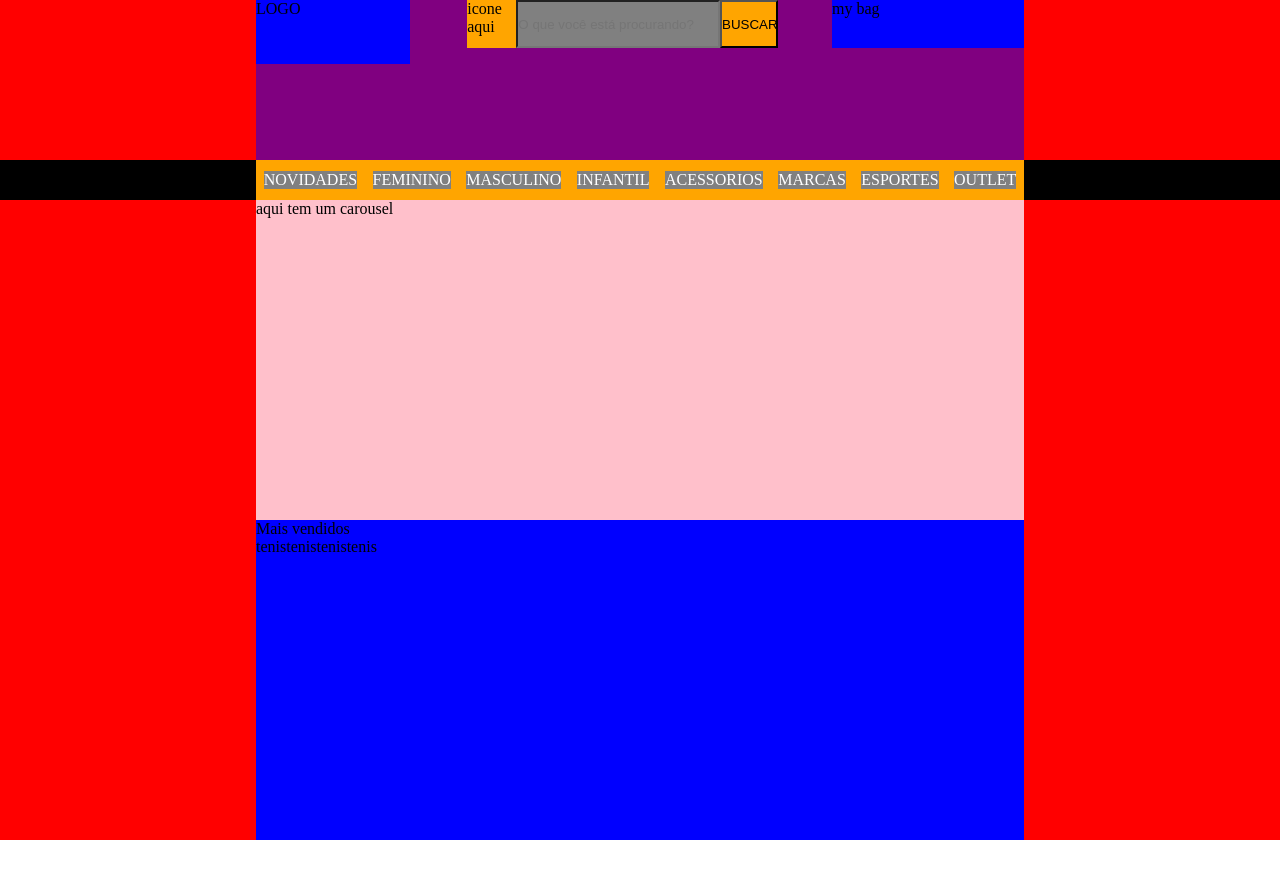
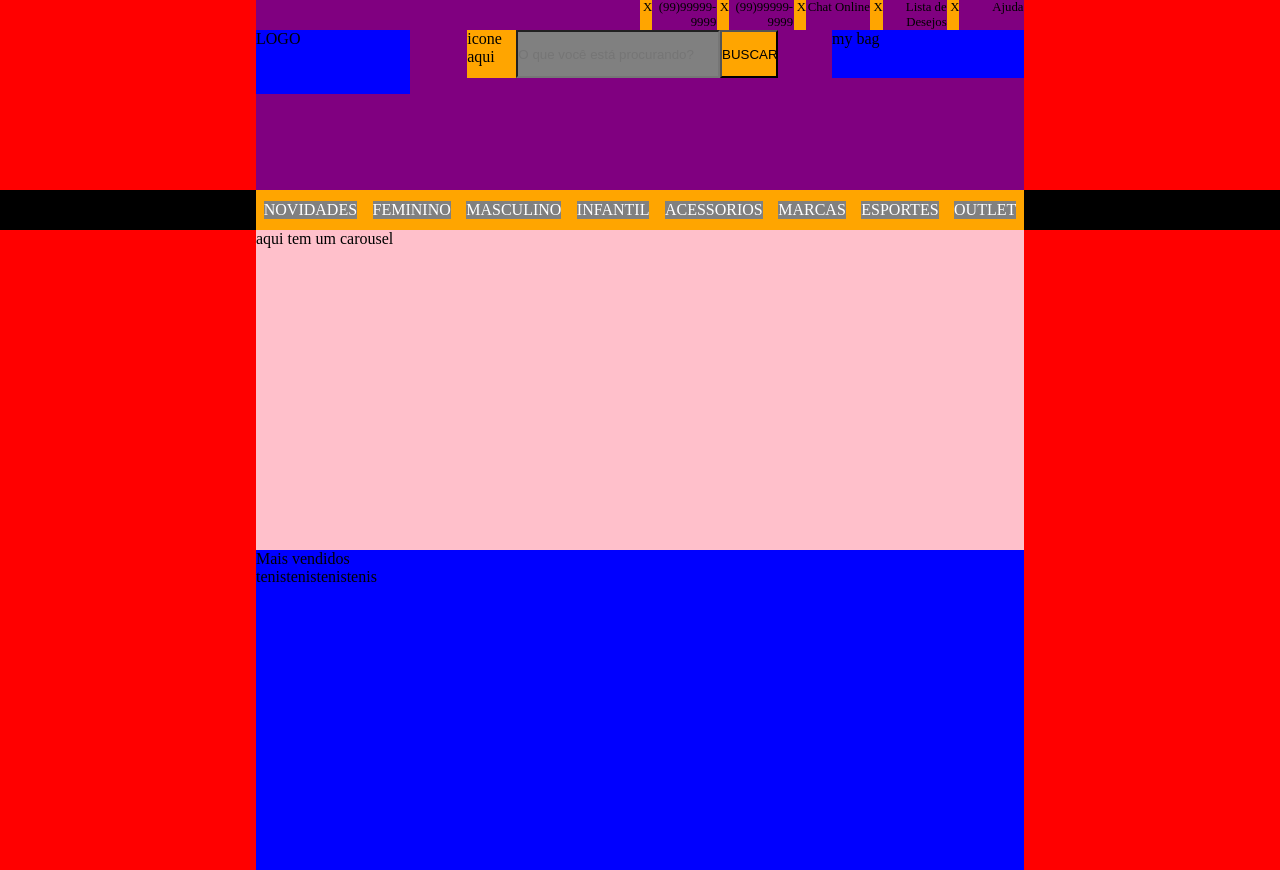
Before and after one commit to mvoliveira/front-end, a website: page index.html in a window 1280 px wide. Before the commit the page ends 840 px from the top, so only its background shows below. Drawn offline with Linux system fonts and the light colour scheme.

Commit message:
adiciona sub header

```diff
--- a/index.html
+++ b/index.html
@@ -7,14 +7,58 @@
     <link rel="stylesheet" type="text/css" href="public/css/search.css">
     <link rel="stylesheet" type="text/css" href="public/css/menu.css">
     <link rel="stylesheet" type="text/css" href="public/css/carousel.css">
+    <link rel="stylesheet" type="text/css" href="public/css/text.css">
     <meta charset="utf-8">
     <title>Front End Moovin</title>
   </head>
   <body>
     <section class="container">
       <section class="container-with-content">
+        <header class="text-contat header-flex-end">
+        <div class="contact">
+          <div class="icon">
+            X
+          </div>
+          <div class="icon-description">
+            (99)99999-9999
+          </div>
+          </div>
+        <div class="contact">
+          <div class="icon">
+            X
+          </div>
+          <div class="icon-description">
+            (99)99999-9999
+          </div>
+          </div>
+        <div class="contact">
+          <div class="icon">
+            X
+          </div>
+          <div class="icon-description">
+            Chat Online
+          </div>
+          </div>
+        <div class="contact">
+          <div class="icon">
+            X
+          </div>
+          <div class="icon-description">
+            Lista de Desejos
+          </div>
+          </div>
+        <div class="contact">
+          <div class="icon">
+            X
+          </div>
+          <div class="icon-description">
+            Ajuda
+          </div>
+          </div>
+
+        </header>
+
         <header class="header">
-
           <div class="logo">
             LOGO
           </div>
--- a/scss/container.scss
+++ b/scss/container.scss
@@ -16,7 +16,9 @@
   background-color: orange;
   max-width: 60%;
   min-width: 60%;
+  flex-wrap: wrap;
 }
+
 
 .container-products{
     display: flex;
--- a/scss/header.scss
+++ b/scss/header.scss
@@ -4,7 +4,19 @@
   background-color: purple;
   min-width: 100%;
   min-height: 20vh;
+  flex-wrap: wrap;
 }
+
+.header-flex-end {
+  display: flex;
+  justify-content: space-between;
+  background-color: purple;
+  min-width: 100%;
+  min-height: 2vh;
+  flex-wrap: wrap;
+  justify-content: flex-end;
+}
+
 
 .logo{
   background-color: blue;
@@ -21,3 +33,18 @@
   max-height: 6vh;
   max-width: 15vw;
 }
+
+.contact{
+  flex-direction: row;
+  display: flex;
+  width: 6vw;
+  text-align: right;
+}
+
+.icon{
+  width: 1vw;
+}
+
+.icon-description{
+ width: 5vw;
+}
--- /dev/null
+++ b/scss/text.scss
@@ -0,0 +1,3 @@
+.text-contat{
+  font-size: 0.8rem;
+}
```
Also changed, not shown: public/css/container.css, public/css/header.css, public/css/text.css (added), 2 other files.
